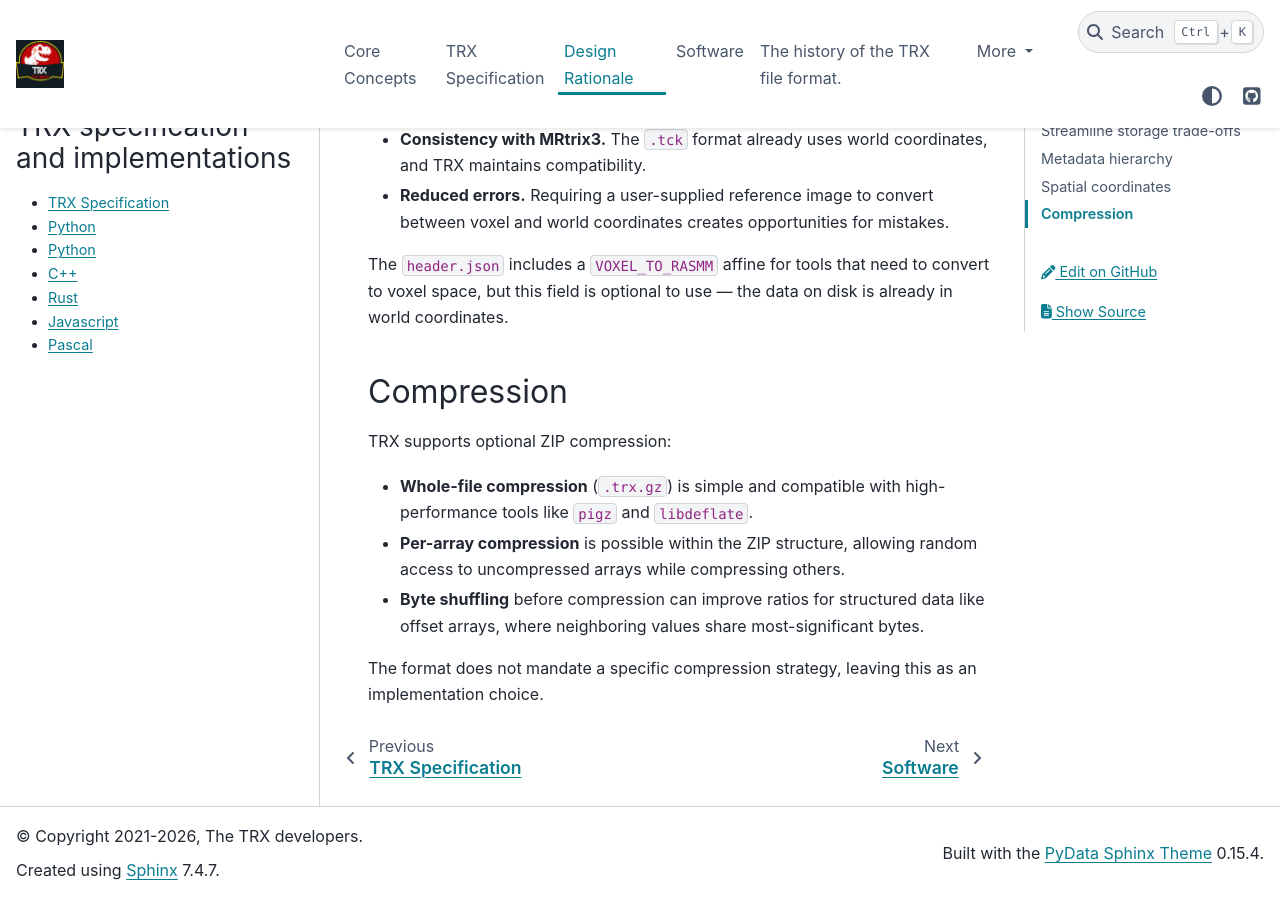
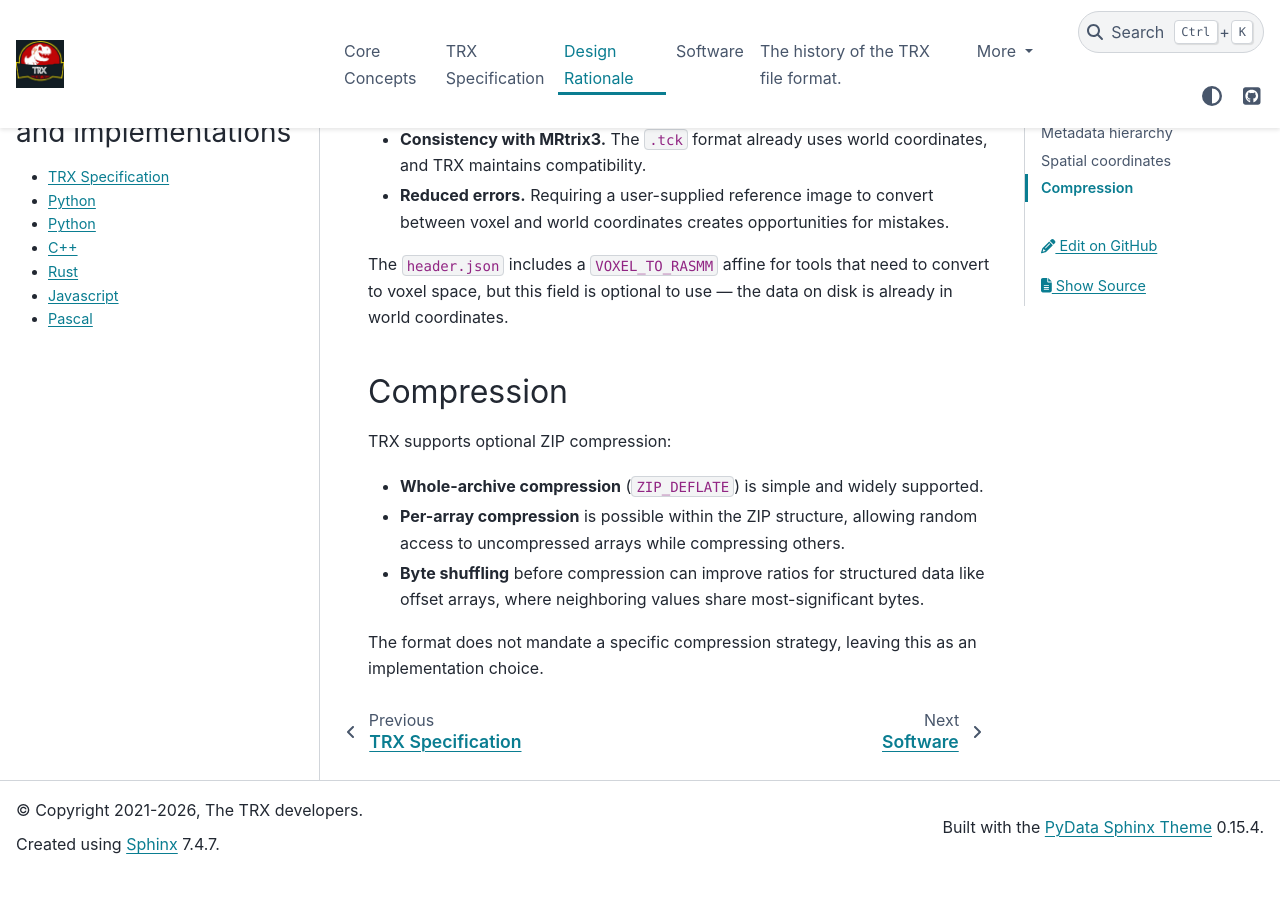
Before and after one commit to tee-ar-ex/tee-ar-ex.github.io, a Sphinx documentation site: the page built from source/design.md, in a window 1280 px wide and 900 px high, scrolled down 3075 px. Built offline with Sphinx 7.4.7 and the PyData theme 0.15.4, drawn with Linux system fonts in a browser that asks for light colours; after the commit the page ends 3948 px from its top, so only the background shows below that.

Commit message:
Potential fix for pull request finding
Co-authored-by: Copilot Autofix powered by AI <175728472+Copilot@users.noreply.github.com>

```diff
--- a/source/design.md
+++ b/source/design.md
@@ -122,8 +122,7 @@ is already in world coordinates.
 
 TRX supports optional ZIP compression:
 
-- **Whole-file compression** (`.trx.gz`) is simple and compatible with
-  high-performance tools like `pigz` and `libdeflate`.
+- **Whole-archive compression** (`ZIP_DEFLATE`) is simple and widely supported.
 - **Per-array compression** is possible within the ZIP structure, allowing
   random access to uncompressed arrays while compressing others.
 - **Byte shuffling** before compression can improve ratios for structured data
```
